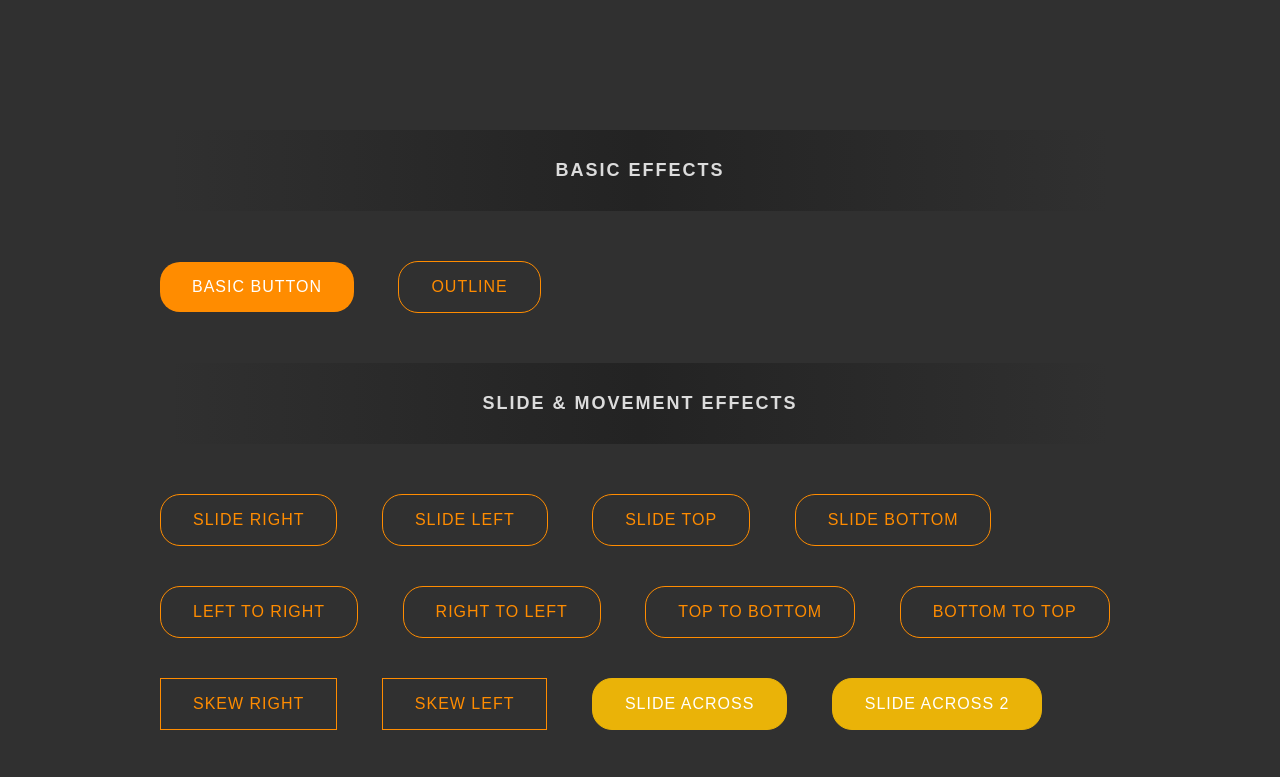
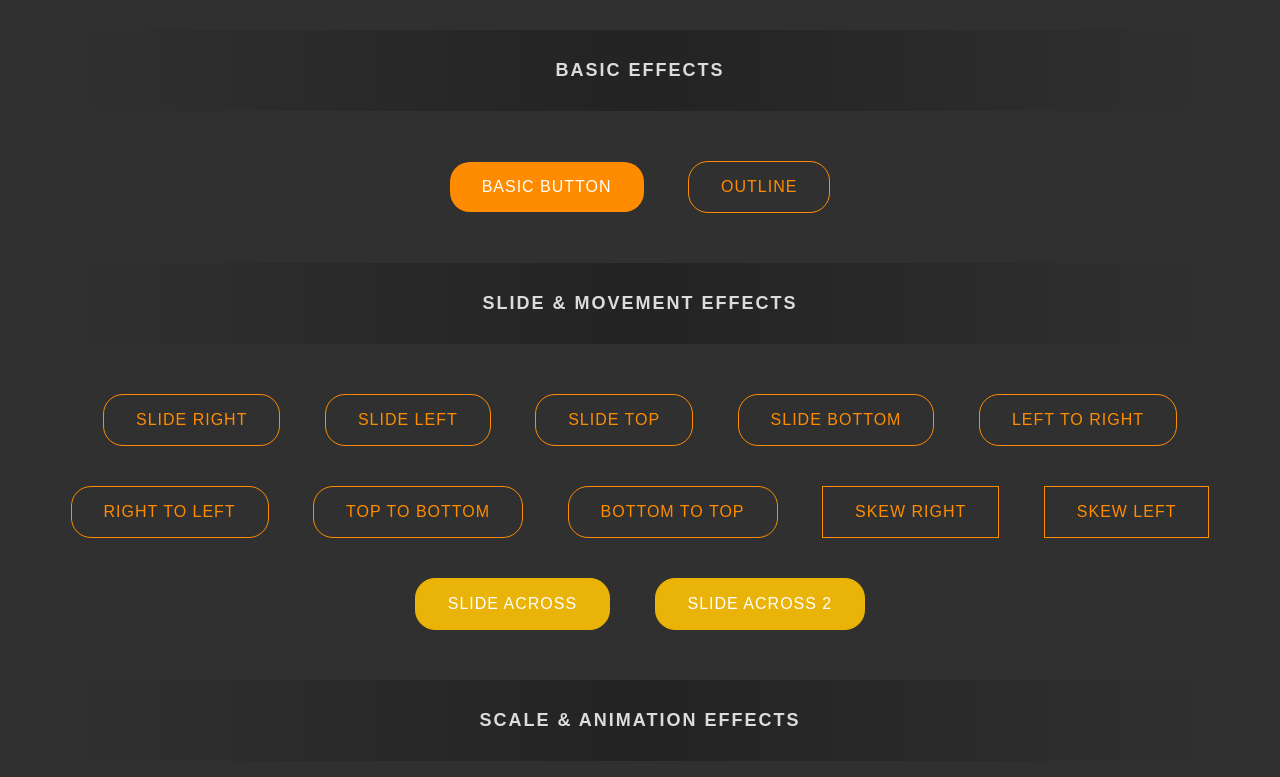
Before and after one commit to AsadUsama/Asad-s-Button-Library, a website: page index.html in a window 1280 px wide. Shown: the top 777 px of the page. Drawn offline with Linux system fonts and the light colour scheme.

Commit message:
layout fix

```diff
--- a/src/scss/base/_reset.scss
+++ b/src/scss/base/_reset.scss
@@ -10,9 +10,9 @@ body {
   max-width: 1200px;
   margin: 0 auto;
   display: flex;
-  padding: 100px;
+  text-align: center;
   flex-wrap: wrap;
-  background-color:rgb(48, 48, 48);
+  background-color: rgb(48, 48, 48);
 }
 
 div,
@@ -46,13 +46,13 @@ button {
   text-decoration: none;
 }
 
-h2{
+h2 {
   display: flex;
   justify-content: center;
   align-items: center;
   color: #dcdcdc;
   margin: 30px;
-  padding:30px;
+  padding: 30px;
   font-weight: 800;
   font-size: 18px;
   text-transform: uppercase;
```
Also changed, not shown: index.css.
